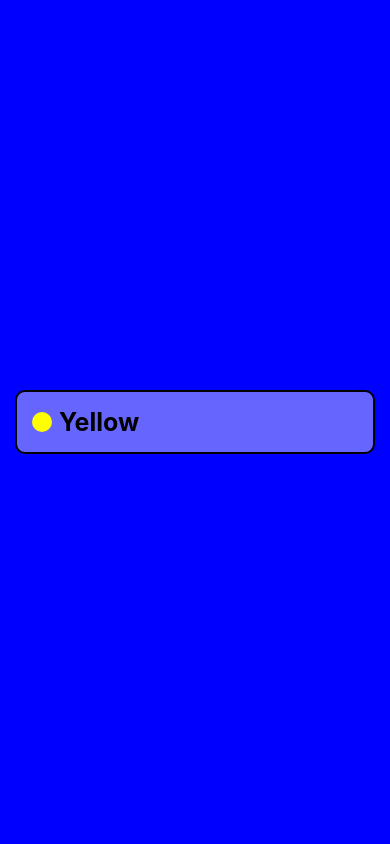
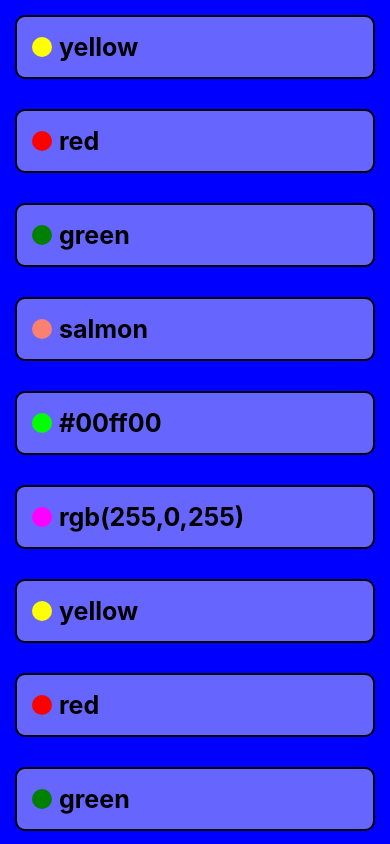
Before and after one commit to mohamadsdg/native-app, a React Native app: screen / in a window 390 px wide. Built offline with nearby package versions, Linux system fonts and the light colour scheme.

Commit message:
response to touch with onPress + work with TouchableHighlight + components(stateLess + function binding) and ScrollView

```diff
--- a/App.js
+++ b/App.js
@@ -7,8 +7,10 @@ import {
     StyleSheet,
     Text,
     View,
+    ScrollView,
     StatusBar
 } from 'react-native';
+import ColorButton from './components/colorButton'
 
 //-- import img
 import picSierra from './assets/Sierra-Spencer.png'
@@ -27,32 +29,55 @@ export default class App extends Component {
     }
 
     onChangeColor(backgroundColor){
-
         this.setState({backgroundColor});
     }
 
     render() {
         const {backgroundColor} = this.state;
         return (
-            <View style={
+            <ScrollView style={
                 [
                     {backgroundColor:backgroundColor},
                     style.container
                 ]}>
                 <StatusBar hidden={false}/>
-                <TouchableHighlight
-                    style={style.button}
-                    onPress={()=>this.onChangeColor('yellow')}
-                    underlayColor='orange'>
-                    <View style={style.row}>
-                        <View style={[
-                            style.sample,
-                            {backgroundColor:'yellow'}
-                        ]}></View>
-                        <Text style={style.texts}>Yellow</Text>
-                    </View>
-                </TouchableHighlight>
-            </View>
+                <ColorButton
+                    backgroundColor="yellow"
+                    onSelect={this.onChangeColor}/>
+                <ColorButton
+                    backgroundColor="red"
+                    onSelect={this.onChangeColor}/>
+                <ColorButton
+                    backgroundColor="green"
+                    onSelect={this.onChangeColor}/>
+                <ColorButton
+                    backgroundColor="salmon"
+                    onSelect={this.onChangeColor}/>
+                <ColorButton
+                    backgroundColor="#00ff00"
+                    onSelect={this.onChangeColor}/>
+                <ColorButton
+                    backgroundColor="rgb(255,0,255)"
+                    onSelect={this.onChangeColor}/>
+                <ColorButton
+                    backgroundColor="yellow"
+                    onSelect={this.onChangeColor}/>
+                <ColorButton
+                    backgroundColor="red"
+                    onSelect={this.onChangeColor}/>
+                <ColorButton
+                    backgroundColor="green"
+                    onSelect={this.onChangeColor}/>
+                <ColorButton
+                    backgroundColor="salmon"
+                    onSelect={this.onChangeColor}/>
+                <ColorButton
+                    backgroundColor="#00ff00"
+                    onSelect={this.onChangeColor}/>
+                <ColorButton
+                    backgroundColor="rgb(255,0,255)"
+                    onSelect={this.onChangeColor}/>
+            </ScrollView>
         );
     }
 }
@@ -60,35 +85,5 @@ export default class App extends Component {
 const style = StyleSheet.create({
     container:{
         flex:1,
-        justifyContent: "center",
-        alignItems : "center",
     },
-    button:{
-        padding:15,
-        margin:15,
-        borderWidth:2,
-        borderColor:"#000",
-        alignSelf:'stretch',
-        borderRadius:10,
-        backgroundColor:'rgba(255,255,255,0.4)',
-    },
-    row:{
-        alignItems:'center',
-        flexDirection:'row',
-        alignSelf:'stretch',
-
-    },
-    sample:{
-        width:20,
-        height:20,
-        backgroundColor:'#fff',
-        borderRadius:50,
-        marginRight: 7
-    },
-    texts:{
-        fontSize:25,
-        fontWeight:"bold",
-        alignSelf:'stretch',
-        textAlign:'center',
-    }
 });
--- /dev/null
+++ b/components/colorButton.js
@@ -0,0 +1,52 @@
+import React from 'react';
+import {
+    StyleSheet,
+    View,
+    Text,
+    TouchableHighlight
+} from 'react-native';
+
+const ColorButton = ({backgroundColor, onSelect = f => f}) => (
+    <TouchableHighlight
+        style={style.button}
+        onPress={() => onSelect(backgroundColor)}
+        underlayColor='orange'>
+        <View style={style.row}>
+            <View style={[style.sample, {backgroundColor}]}></View>
+            <Text style={style.texts}>{backgroundColor}</Text>
+        </View>
+    </TouchableHighlight>
+);
+
+const style = StyleSheet.create({
+    button:{
+        padding:15,
+        margin:15,
+        borderWidth:2,
+        borderColor:"#000",
+        alignSelf:'stretch',
+        borderRadius:10,
+        backgroundColor:'rgba(255,255,255,0.4)',
+    },
+    row:{
+        alignItems:'center',
+        flexDirection:'row',
+        alignSelf:'stretch',
+
+    },
+    sample:{
+        width:20,
+        height:20,
+        backgroundColor:'#fff',
+        borderRadius:50,
+        marginRight: 7
+    },
+    texts:{
+        fontSize:25,
+        fontWeight:"bold",
+        alignSelf:'stretch',
+        textAlign:'center',
+    }
+});
+
+export default ColorButton;
```
